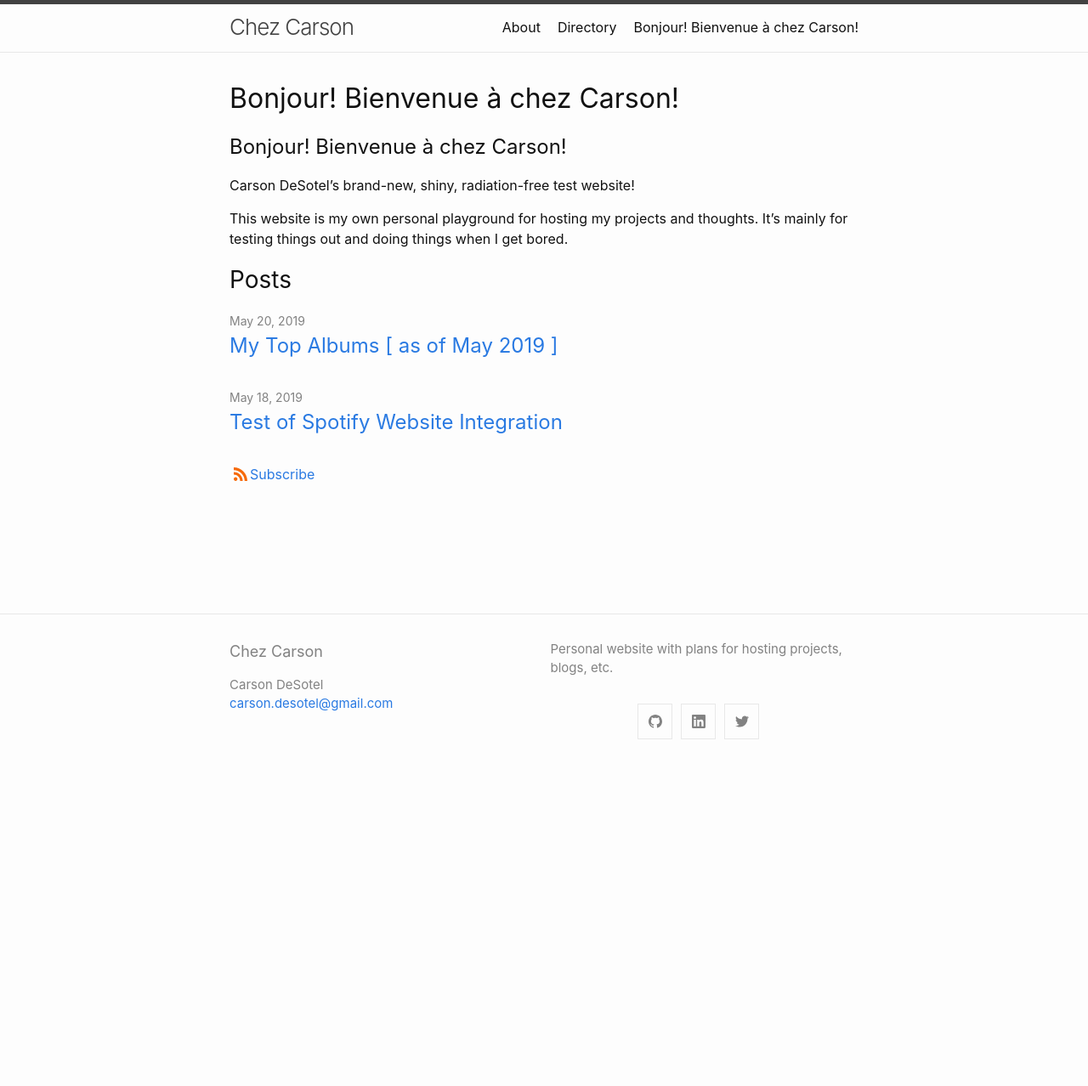
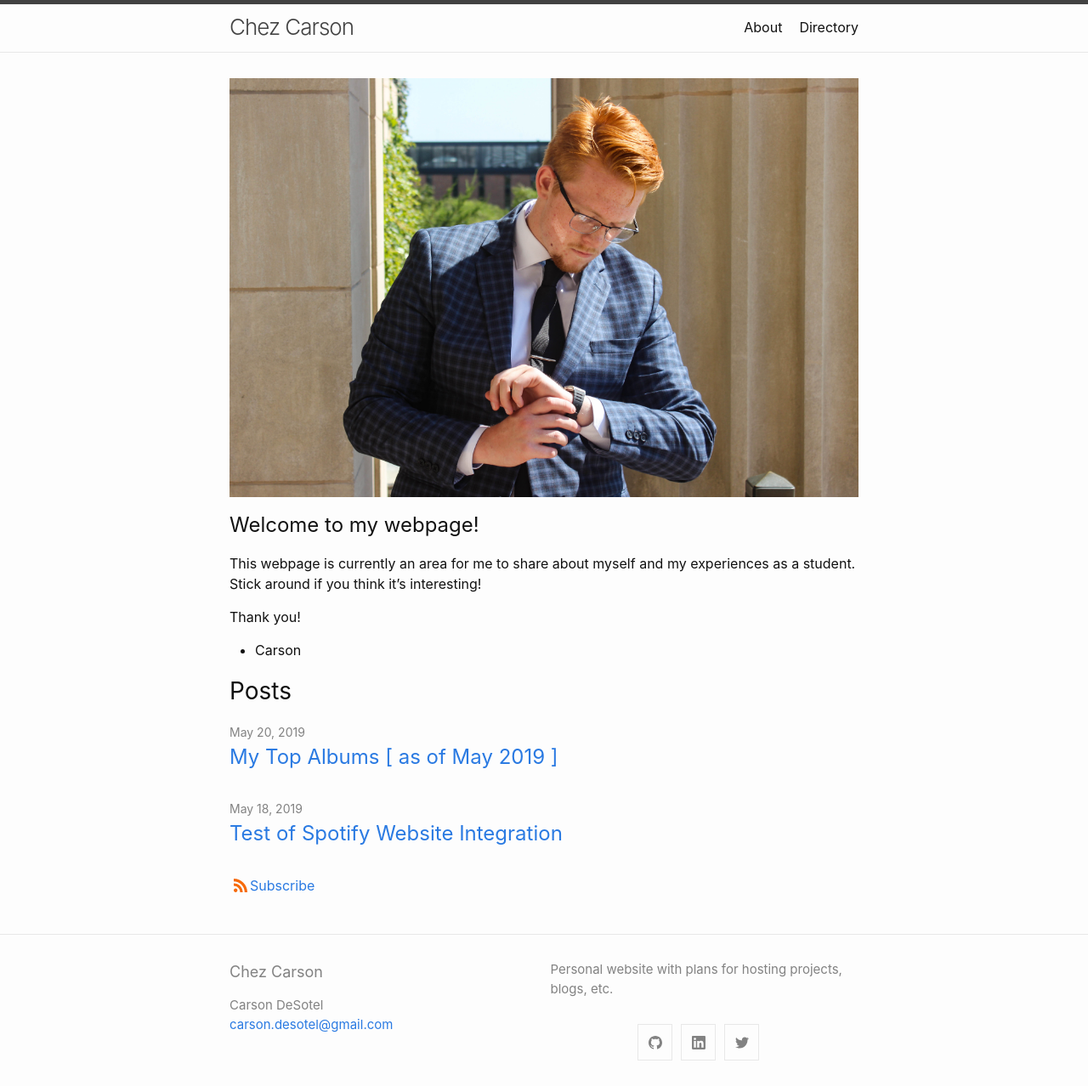
Before and after one commit to Carson-DeSotel/Carson-DeSotel.github.io, a Jekyll site: the page built from index.md, in a window 1280 px wide. Shown: the whole page at 85% size. Built offline with Jekyll 4.4.1, drawn with Linux system fonts in a browser that asks for light colours; our own code applies the rules of GitHub Pages for plain Markdown files; before the commit the page ends 900 px from its top, so only the background shows below that.

Commit message:
Update index.md

```diff
--- a/index.md
+++ b/index.md
@@ -1,5 +1,7 @@
-## Bonjour! Bienvenue à chez Carson!
+![Carson](images/desotel-13.jpg)
+## Welcome to my webpage!
+This webpage is currently an area for me to share about myself and my experiences as a student.
+Stick around if you think it's interesting!
 
-Carson DeSotel's brand-new, shiny, radiation-free test website!
-
-This website is my own personal playground for hosting my projects and thoughts. It's mainly for testing things out and doing things when I get bored.
+Thank you!
+- Carson
```
